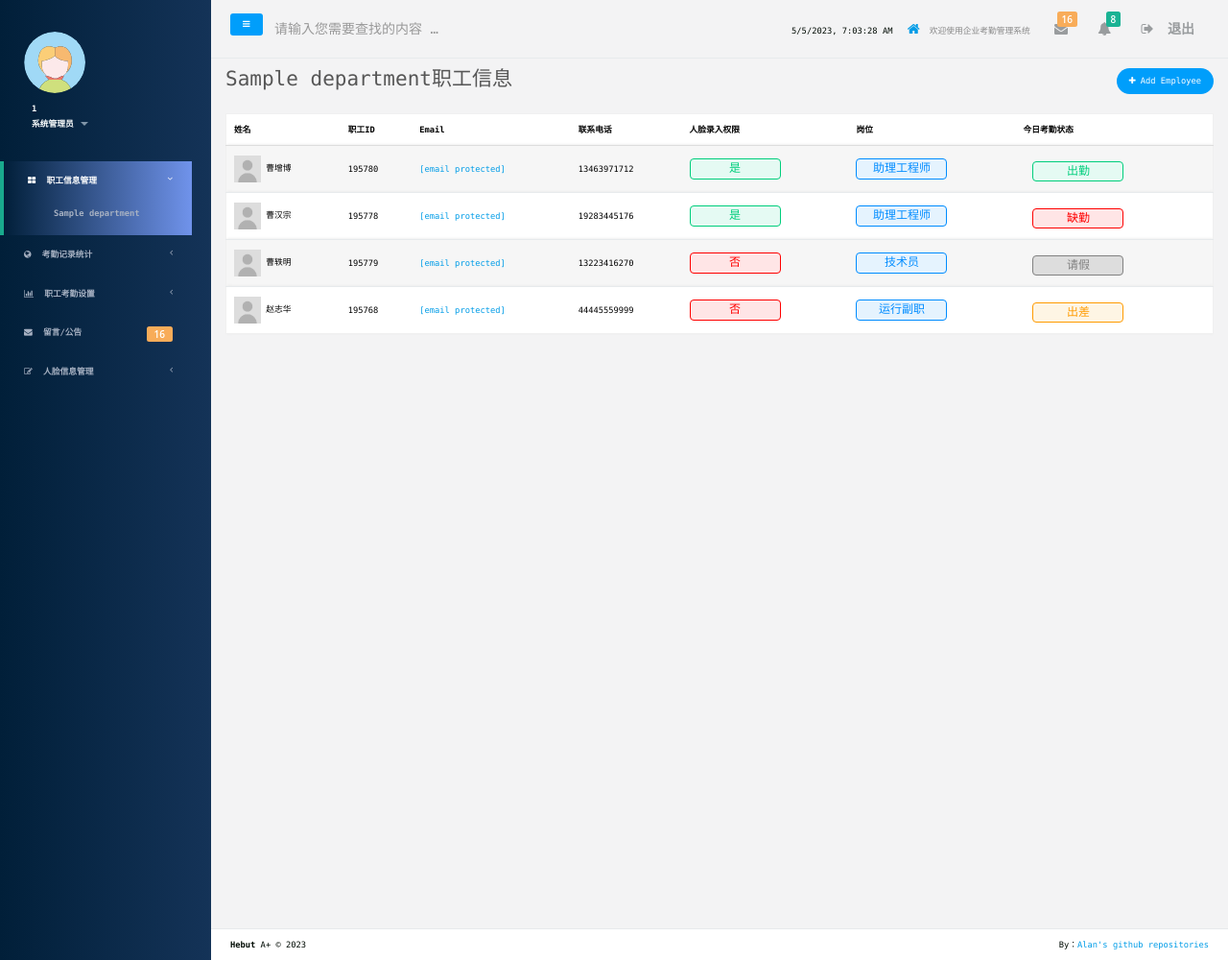
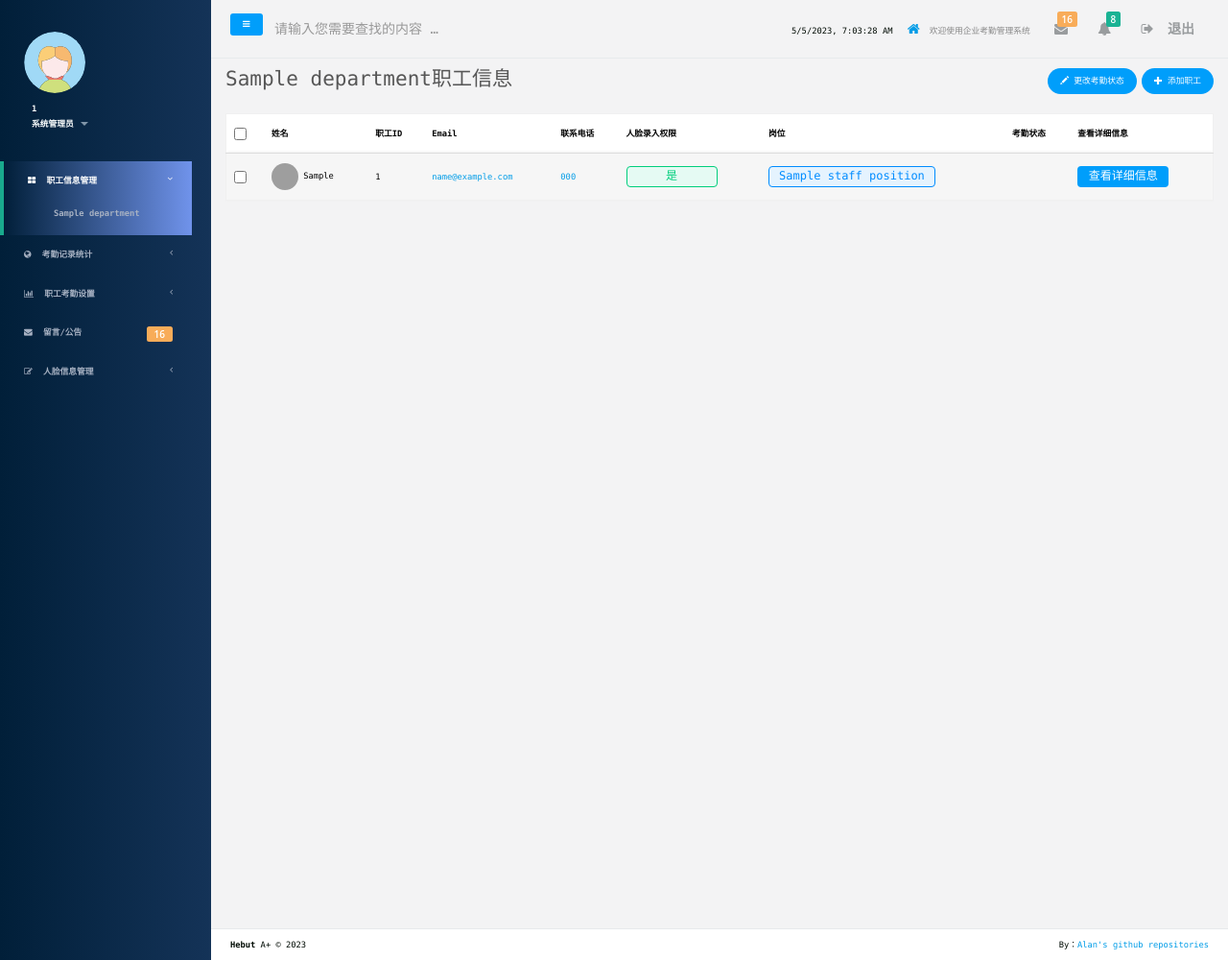
Before and after one commit to 195779/graduationDesign, a Flask app: template templates/admin_all/department_message_manage.html in a window 1280 px wide. Shown: the whole page at 96% size. Run offline with Flask 3, Linux system fonts and the light colour scheme; tables that the repository leaves empty hold one stand-in row (values such as "Sample post"); the template is opened without the code that fills it: values that come from a table or form of the project are taken from there, most other values are stand-ins (such as "Sample title", 1, 10 or a date in 2020); some web fonts are replaced; grey boxes are pictures that could not be loaded.

Commit message:
添加考勤状态字段，开始编写人员管理界面

```diff
--- a/apps/models/check_model.py
+++ b/apps/models/check_model.py
@@ -133,6 +133,9 @@ class staffInformation(db.Model):
     informationState = db.Column(db.Boolean, nullable=False, default=False, comment='职工信息完善状态')
     faceValueState = db.Column(db.Boolean, nullable=False, default=False, comment='职工人脸信息完善状态')
     staffAddress = db.Column(db.Text, comment='家庭住址')
+    staffCheckState = db.Column(db.Integer, comment='非工作时间：0  出勤：{普通出勤：10 , 出差：11 ,  休假： 12  , 加班出勤： 13} ; '
+                                                    '  缺勤：{普通缺勤：20 , 普通迟到：21 ;  普通早退：22; '
+                                                    ' 加班缺勤：23  ;  加班迟到： 24 ;  加班早退： 25}')
     staff_Remark = db.Column(db.Text, comment="备注/Text任意长度字符类型")
 
     def __str__(self):
--- a/templates/admin_all/department_message_manage.html
+++ b/templates/admin_all/department_message_manage.html
@@ -247,7 +247,8 @@
                         <h4 class="page-title">{{ Dep.departmentName }}职工信息</h4>
                     </div>
                     <div class="col-sm-8 col-9 text-right m-b-20">
-                        <a href="#" class="btn btn-primary float-right btn-rounded"><i class="fa fa-plus"></i> Add Employee</a>
+                        <a href="#" class="btn btn-primary float-right btn-rounded" onclick="submitSelectedPersons()"><i class="glyphicon glyphicon-pencil"></i> 更改考勤状态</a>
+                        <a href="#" class="btn btn-primary float-right btn-rounded"><i class="glyphicon glyphicon-plus"></i> 添加职工</a>
                     </div>
                 </div>
                 <div class="row">
@@ -256,106 +257,76 @@
                             <table class="table table-striped custom-table">
                                 <thead>
                                     <tr>
+                                        <th><input type="checkbox" id="select-all"></th>
                                         <th>姓名</th>
                                         <th>职工ID</th>
                                         <th>Email</th>
                                         <th>联系电话</th>
                                         <th>人脸录入权限</th>
                                         <th>岗位</th>
-                                        <th>今日考勤状态</th>
+                                        <th>考勤状态</th>
+                                        <th>查看详细信息</th>
                                     </tr>
                                 </thead>
                                 <tbody>
-
+                                {% for i in range(staff_information_list|length) %}
                                     <tr>
+                                        <td><input type="checkbox" name="person" value="{{ staff_information_list[i].staffId }}"></td>
                                         <td>
-											<img width="28" height="28" src="../../static/assets/img/user.jpg" class="rounded-circle" alt=""> <h2>曹增博</h2>
-										</td>
-                                        <td>195780</td>
-                                        <td><a href="#" class="__cf_email__" data-cfemail="fb9a979992959a88929694959288bb9e839a968b979ed5989496">[email&nbsp;protected]</a></td>
-                                        <td>13463971712</td>
-                                        <td><span class="custom-badge status-green">是</span></td>
+                                            <img width="28" height="28" style="border-radius: 50%" src="../../static/data/data_headimage_staff/{{ staff_information_list[i].staffId }}/head.jpg" class="rounded-circle" alt=""> <h2>{{ staff_information_list[i].staffName }}</h2>
+                                        </td>
+                                        <td>{{ staff_information_list[i].staffId }}</td>
+                                        <td><a class="__cf_email__" >{{ staff_information_list[i].staffEmailAddress }}</a></td>
+                                        <td><a>{{ staff_information_list[i].staffPhoneNumber }}</a></td>
+                                        {% if staff_information_list[i].staffGetFaceState %}
+                                            <td><span class="custom-badge status-green">是</span></td>
+                                        {% else %}
+                                            <td><span class="custom-badge status-red">无</span></td>
+                                        {% endif %}
                                         <td>
-                                            <span class="custom-badge status-blue">助理工程师</span>
+                                            <span class="custom-badge status-blue">{{ staff_position_list[i].positionName }}</span>
                                         </td>
                                         <td>
                                             <div class="dropdown dropdown-action">
-                                                <a href="#" class="action-icon dropdown-toggle" data-toggle="dropdown" aria-expanded="false">
-                                                    <span class="custom-badge status-green">出勤</span></a>
-                                                <div class="dropdown-menu dropdown-menu-right">
-                                                    <a class="dropdown-item" href="#"><i class="fa fa-pencil m-r-5"></i> Edit</a>
-                                                    <a class="dropdown-item" href="#" data-toggle="modal" data-target="#delete_employee"><i class="fa fa-trash-o m-r-5"></i> Delete</a>
-                                                </div>
+
+                                                {% if staff_information_list[i].staffCheackState == 0 %}
+                                                    <span class="custom-badge status-grey">非工作时间</span></a>
+                                                {% endif %}
+                                                {% if staff_information_list[i].staffCheackState == 10 %}
+                                                    <span class="custom-badge status-green">今日出勤</span></a>
+                                                {% endif %}
+                                                {% if staff_information_list[i].staffCheackState == 11 %}
+                                                    <span class="custom-badge status-orange">今日出差</span></a>
+                                                {% endif %}
+                                                {% if staff_information_list[i].staffCheackState == 12 %}
+                                                    <span class="custom-badge status-blue">今日休假</span></a>
+                                                {% endif %}
+                                                {% if staff_information_list[i].staffCheackState == 13 %}
+                                                    <span class="custom-badge status-green">加班出勤</span></a>
+                                                {% endif %}
+                                                {% if staff_information_list[i].staffCheackState == 20 %}
+                                                    <span class="custom-badge status-red">今日缺勤</span></a>
+                                                {% endif %}
+                                                {% if staff_information_list[i].staffCheackState == 21 %}
+                                                    <span class="custom-badge status-red">今日迟到</span></a>
+                                                {% endif %}
+                                                {% if staff_information_list[i].staffCheackState == 22 %}
+                                                    <span class="custom-badge status-red">今日早退</span></a>
+                                                {% endif %}
+                                                {% if staff_information_list[i].staffCheackState == 23 %}
+                                                    <span class="custom-badge status-red">加班缺勤</span></a>
+                                                {% endif %}
+                                                {% if staff_information_list[i].staffCheackState == 24 %}
+                                                    <span class="custom-badge status-red">加班迟到</span></a>
+                                                {% endif %}
+                                                {% if staff_information_list[i].staffCheackState == 25 %}
+                                                    <span class="custom-badge status-red">加班早退</span></a>
+                                                {% endif %}
                                             </div>
                                         </td>
+                                        <td><button class="btn btn-primary custom-badge" id="{{ staff_information_list[i].staffId }}" >查看详细信息</button></td>
                                     </tr>
-                                    <tr>
-                                        <td>
-											<img width="28" height="28" src="../../static/assets/img/user.jpg" class="rounded-circle" alt=""> <h2>曹汉宗</h2>
-										</td>
-                                        <td>195778</td>
-                                        <td><a href="#" class="__cf_email__" data-cfemail="0665746f75726f686761746970637546637e676b766a632865696b">[email&nbsp;protected]</a></td>
-                                        <td>19283445176</td>
-                                        <td><span class="custom-badge status-green">是</span></td>
-
-                                        <td>
-                                            <span class="custom-badge status-blue">助理工程师</span>
-                                        </td>
-                                        <td>
-                                            <div class="dropdown dropdown-action">
-                                                <a href="#" class="action-icon dropdown-toggle" data-toggle="dropdown" aria-expanded="false">
-                                                    <span class="custom-badge status-red">缺勤</span></a>
-                                                <div class="dropdown-menu dropdown-menu-right">
-                                                    <a class="dropdown-item" href="#"><i class="fa fa-pencil m-r-5"></i> Edit</a>
-                                                    <a class="dropdown-item" href="#" data-toggle="modal" data-target="#delete_employee"><i class="fa fa-trash-o m-r-5"></i> Delete</a>
-                                                </div>
-                                            </div>
-                                        </td>
-                                    </tr>
-									<tr>
-                                        <td>
-											<img width="28" height="28" src="../../static/assets/img/user.jpg" class="rounded-circle" alt=""> <h2>曹轶明</h2>
-										</td>
-                                        <td>195779</td>
-                                        <td><a href="#" class="__cf_email__" data-cfemail="731e12010a1e16011a101f1633160b121e031f165d101c1e">[email&nbsp;protected]</a></td>
-                                        <td>13223416270</td>
-                                        <td><span class="custom-badge status-red">否</span></td>
-                                        <td>
-                                            <span class="custom-badge status-blue">技术员</span>
-                                        </td>
-                                        <td>
-                                            <div class="dropdown dropdown-action">
-                                                <a href="#" class="action-icon dropdown-toggle" data-toggle="dropdown" aria-expanded="false">
-                                                    <span class="custom-badge status-grey">请假</span></a>
-                                                <div class="dropdown-menu dropdown-menu-right">
-                                                    <a class="dropdown-item" href="#"><i class="fa fa-pencil m-r-5"></i> Edit</a>
-                                                    <a class="dropdown-item" href="#" data-toggle="modal" data-target="#delete_employee"><i class="fa fa-trash-o m-r-5"></i> Delete</a>
-                                                </div>
-                                            </div>
-                                        </td>
-                                    </tr>
-									<tr>
-                                        <td>
-											<img width="28" height="28" src="../../static/assets/img/user.jpg" class="rounded-circle" alt=""> <h2>赵志华</h2>
-										</td>
-                                        <td>195768</td>
-                                        <td><a href="#" class="__cf_email__" data-cfemail="d7adb8b2b5a2a3bbb2a597b2afb6baa7bbb2f9b4b8ba">[email&nbsp;protected]</a></td>
-                                        <td>44445559999</td>
-                                        <td><span class="custom-badge status-red">否</span></td>
-                                        <td>
-                                            <span class="custom-badge status-blue">运行副职</span>
-                                        </td>
-                                        <td>
-                                            <div class="dropdown dropdown-action">
-                                                <a href="#" class="action-icon dropdown-toggle" data-toggle="dropdown" aria-expanded="false">
-                                                    <span class="custom-badge status-orange">出差</span></a>
-                                                <div class="dropdown-menu dropdown-menu-right">
-                                                    <a class="dropdown-item" href="#"><i class="fa fa-pencil m-r-5"></i> Edit</a>
-                                                    <a class="dropdown-item" href="#" data-toggle="modal" data-target="#delete_employee"><i class="fa fa-trash-o m-r-5"></i> Delete</a>
-                                                </div>
-                                            </div>
-                                        </td>
-                                    </tr>
+                                {% endfor %}
                                 </tbody>
                             </table>
 						</div>
@@ -366,7 +337,7 @@
         <script>
         // 发送 AJAX 请求获取部门列表数据
         $(document).ready(function() {
-    // 发送 AJAX 请求获取部门列表数据
+        // 发送 AJAX 请求获取部门列表数据
         $.ajax({
             url: '{{ url_for('index.departments2') }}',
             method: 'GET',
@@ -378,6 +349,52 @@
 });
         });
     </script>
+        <script>
+            // 获取“全选”复选框和所有人员复选框
+            const selectAllCheckbox = document.getElementById('select-all');
+            const personCheckboxes = document.getElementsByName('person');
+
+            // 当点击“全选”复选框时，将所有人员复选框的选中状态与“全选”复选框的选中状态同步
+            selectAllCheckbox.addEventListener('change', () => {
+                const isChecked = selectAllCheckbox.checked;
+                for (const checkbox of personCheckboxes) {
+                    checkbox.checked = isChecked;
+                }
+            });
+
+            // 定义函数，用于将选中的人员ID打包成列表并提交到后端函数
+            function submitSelectedPersons() {
+                // 获取选中的人员ID列表
+
+                const selectedPersons = [];
+                for (const checkbox of personCheckboxes) {
+                    if (checkbox.checked) {
+                        selectedPersons.push(checkbox.value);
+                    }
+                }
+
+                // 发送POST请求到后端接口
+                fetch('/backend/persons', {
+                    method: 'POST',
+                    headers: {
+                        'Content-Type': 'application/json'
+                    },
+                    body: JSON.stringify(selectedPersons)
+                })
+                    .then(response => response.json())
+                    .then(data => {
+                        // 处理后端返回的JSON数据
+                        if (data.status === 'success') {
+                            alert(data.message);
+                        } else {
+                            alert('Error: ' + data.message);
+                        }
+                    })
+                    .catch(error => {
+                        alert('Error: ' + error.message);
+                    });
+}
+        </script>
         <div class="footer">
                 <div class="pull-right">
                     By：<a href="https://github.com/195779/graduationDesign" target="_blank">Alan's github
```
Also changed, not shown: apps/admin/admin_manage.py (+29 -3 lines), migrations/versions/e530c912a1f3_.py (added, +28 -0 lines).
